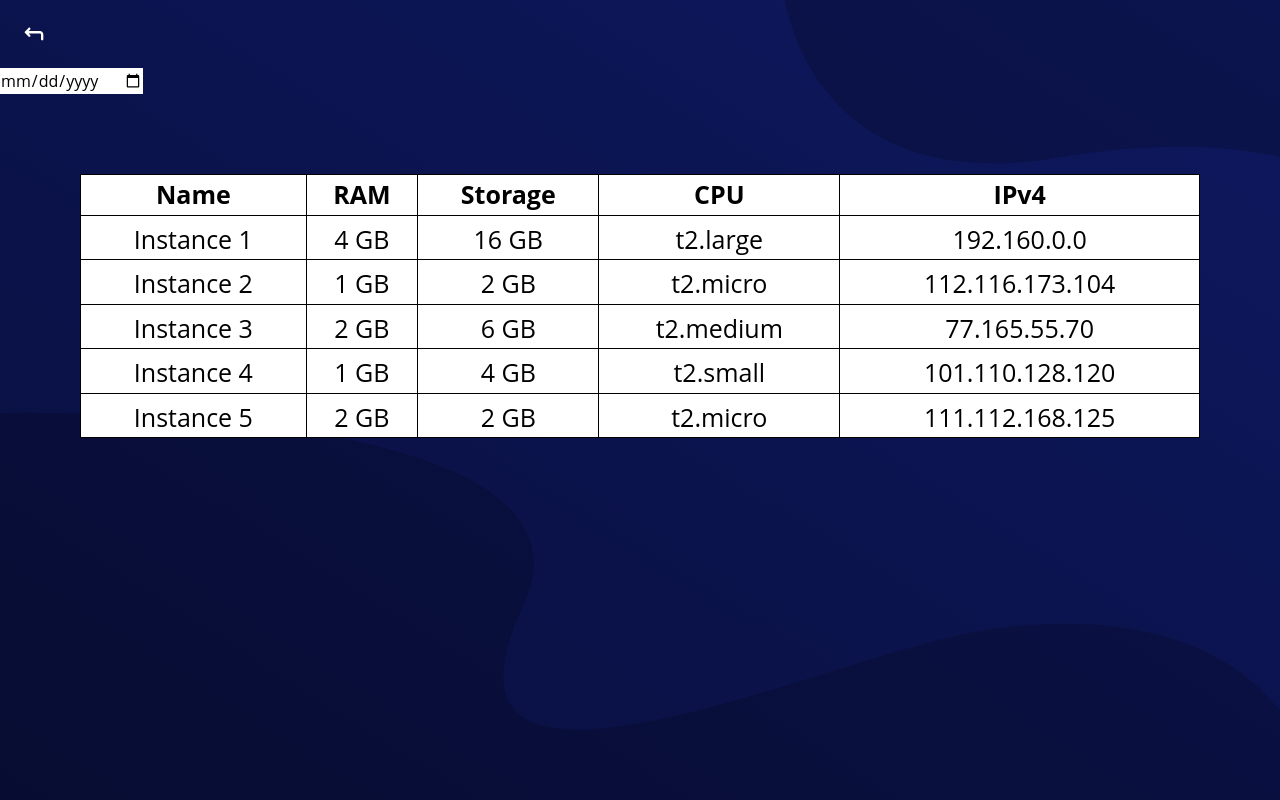
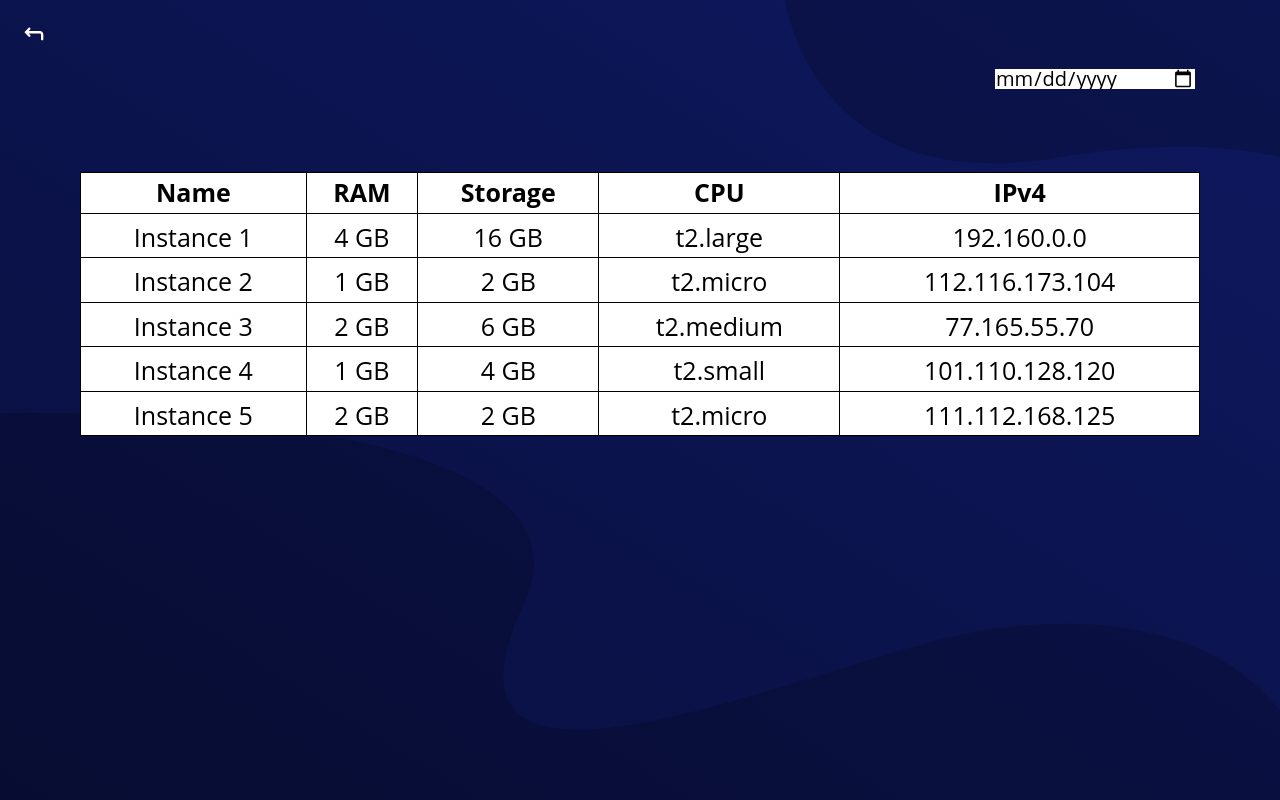
Before and after one commit to The-Varieties/ciso-front-end, a React (Create React App) app: page /database-page in a window 1280 px wide. Built offline with nearby package versions, Linux system fonts and the light colour scheme.

Commit message:
date-picker adjust

```diff
--- a/src/components/database/database.jsx
+++ b/src/components/database/database.jsx
@@ -15,7 +15,9 @@ const DatabasePage=()=>{
             <BackArrow backPath = "/"/>
             </div>
 
+            <div className="date-picker">
             <input type="date" onChange={e=>setDate(e.target.value)}></input>
+            </div>
 
             <div className="database-container">
             <table className="db-table">
--- a/src/components/database/index.css
+++ b/src/components/database/index.css
@@ -24,5 +24,12 @@ td{
 }
 
 .date-picker{
+  text-align: right;
+  margin-right: 85px;
+}
 
+.date-picker input{
+  height: 20px;
+  width: 200px;
+  font-size: 20px;
 }
```
